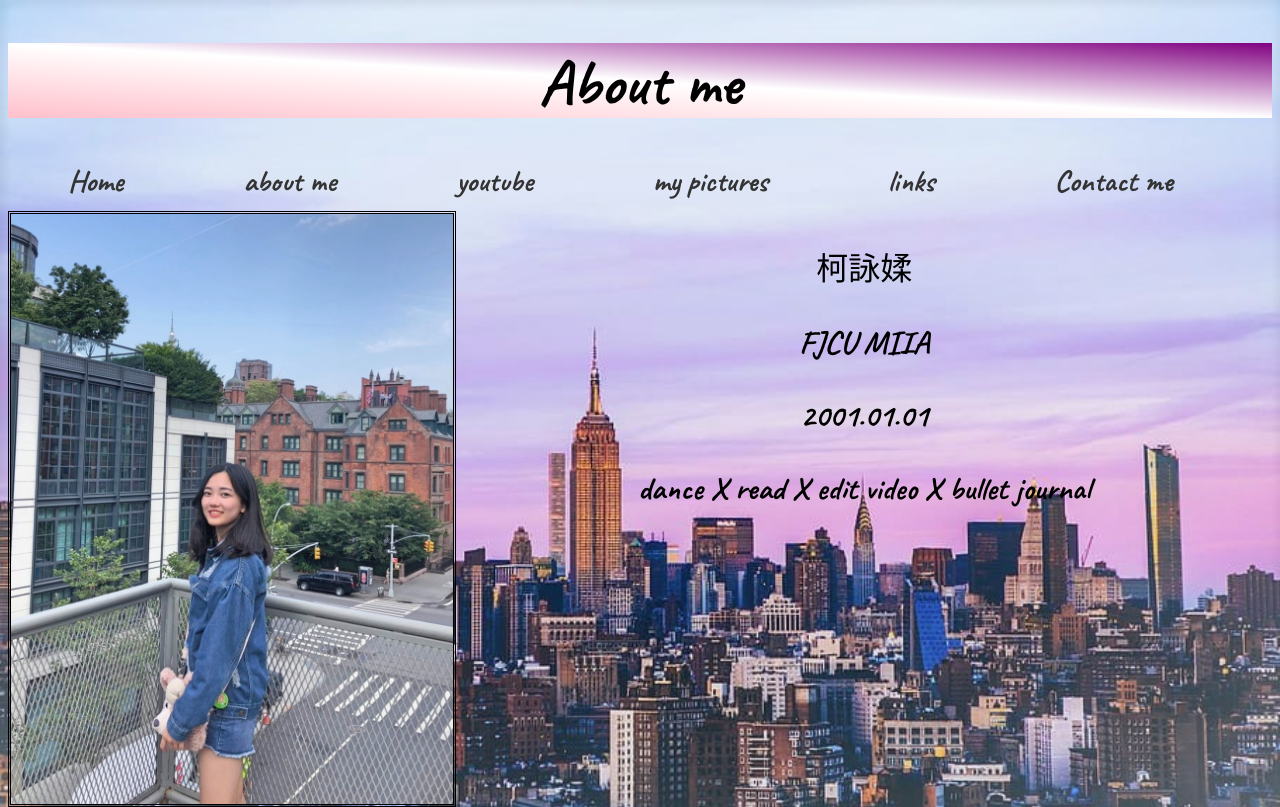
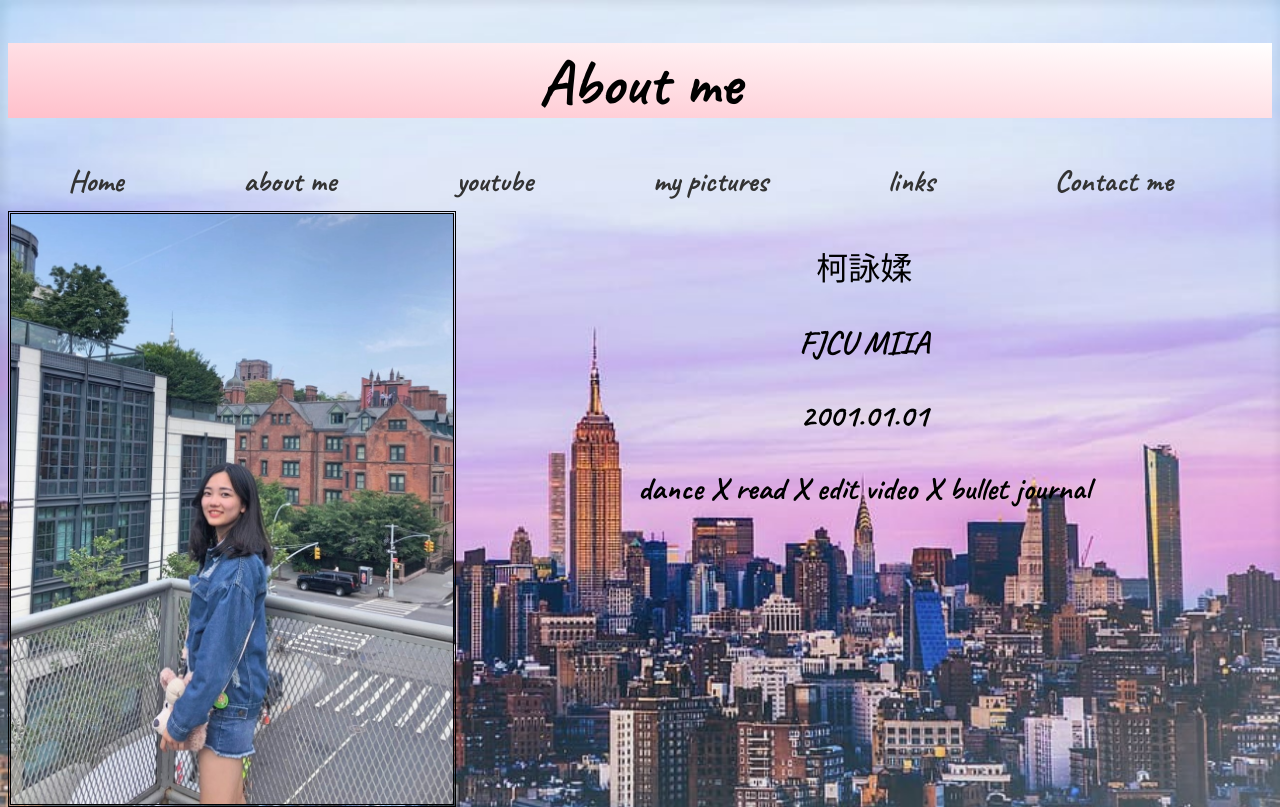
Before and after one commit to Zoe-Ke/Zoe-Ke.github.io, a plain HTML site: page aboutme.html in a window 1280 px wide. Drawn offline with Linux system fonts and the light colour scheme.

Commit message:
Update aboutme.html

```diff
--- a/aboutme.html
+++ b/aboutme.html
@@ -58,7 +58,7 @@
     }
     </style>
     <body style="background-image:url(./img/newyork.jpg);background-repeat: no-repeat;background-size: cover;">
-        <h1 style="background:linear-gradient(to top right, pink, white, purple);height: 75px;text-align:center;" >About me</h1>
+        <h1 style="background:linear-gradient(to top right, pink, white);height: 75px;text-align:center;" >About me</h1>
     <ul class="drop-down-menu">
         <li><a href="contactme.html">Contact me</a>
         </li>
```
